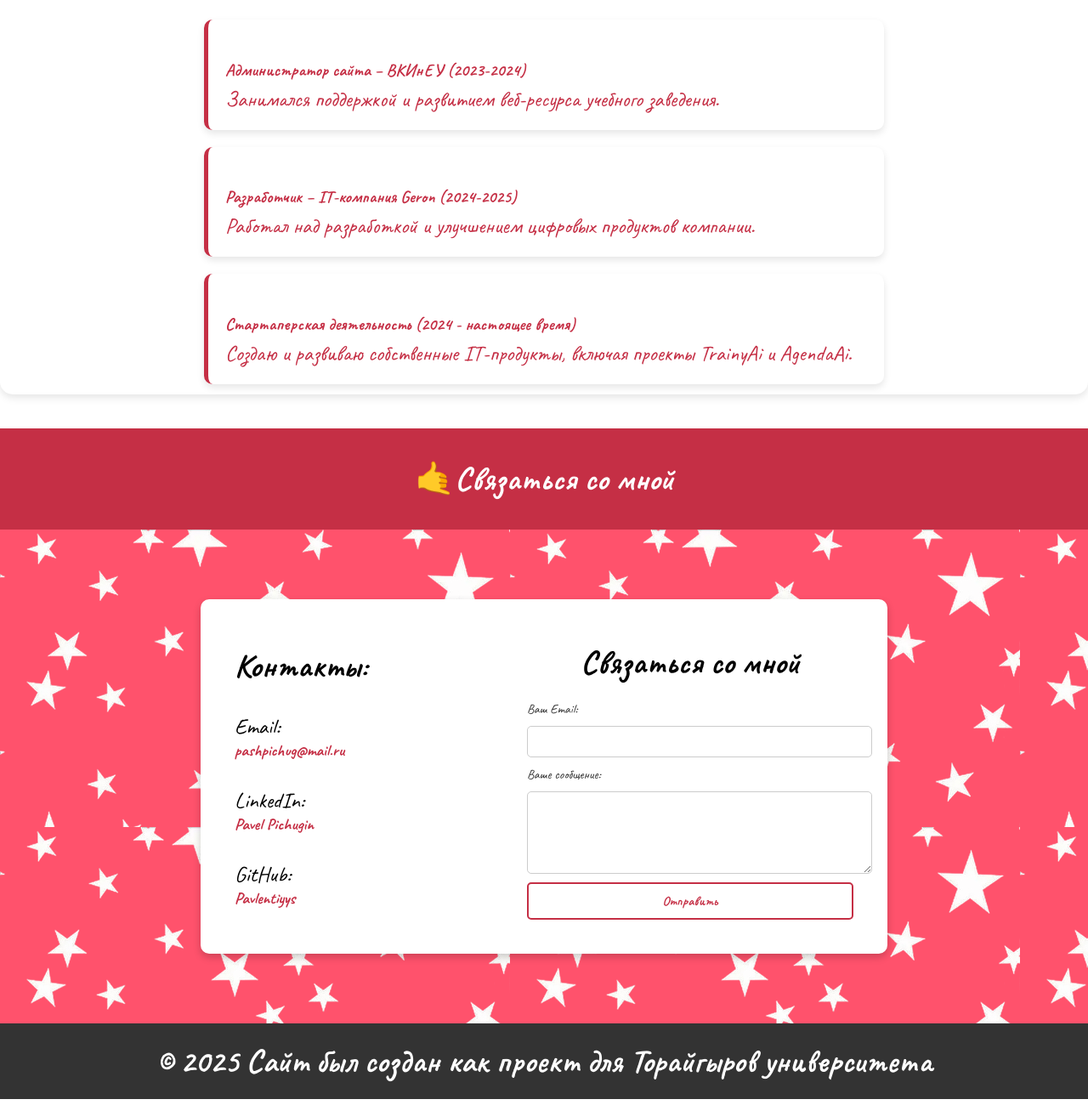
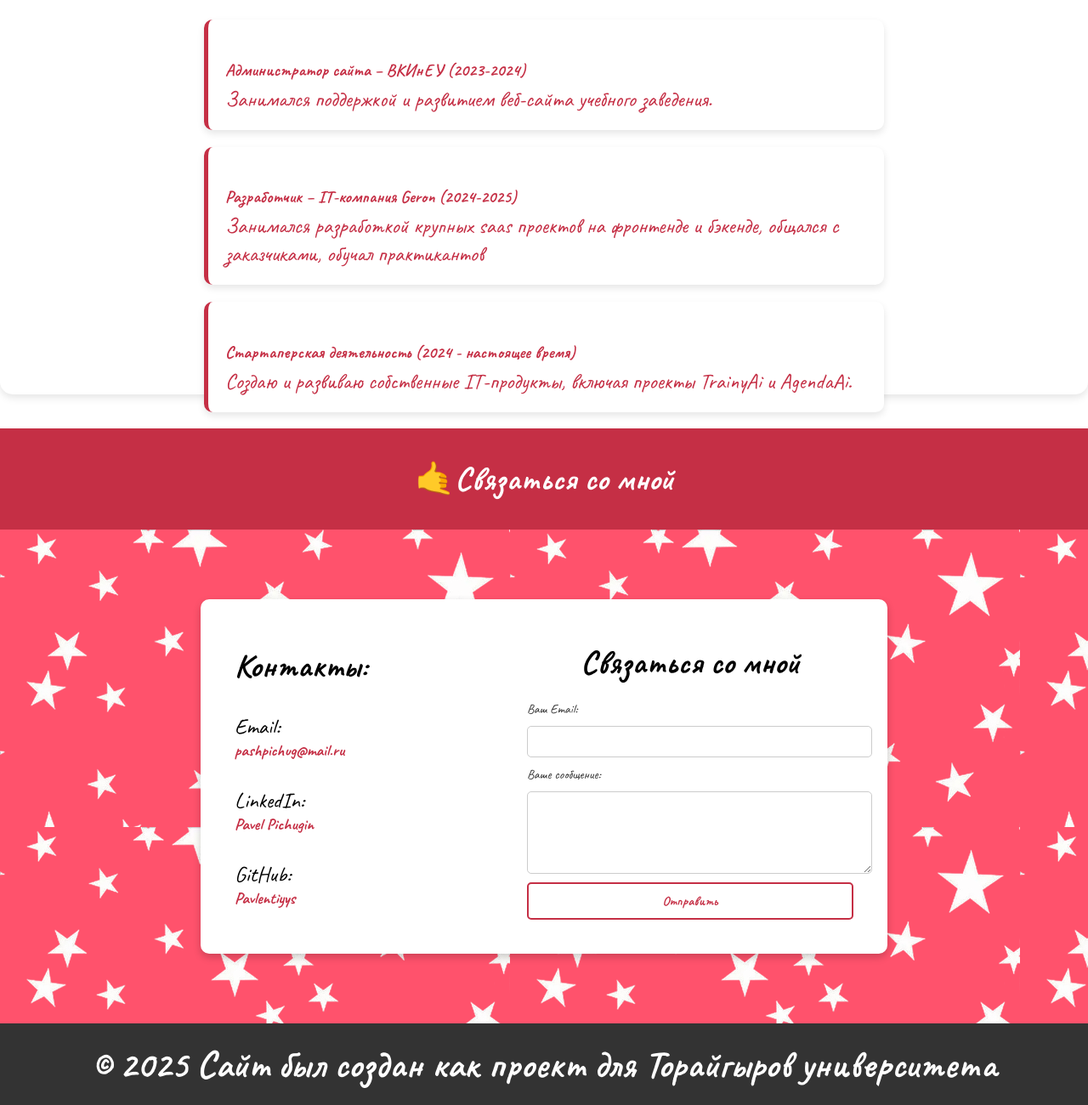
Before and after one commit to Pavlentiyys/tou-portfolio, a plain HTML site: page index.html in a window 1280 px wide. Shown: the part 1685-2985 px from the top of the page at 85% size. Drawn offline with Linux system fonts and the light colour scheme.

Commit message:
new information for experience

```diff
--- a/index.html
+++ b/index.html
@@ -81,11 +81,11 @@
             <div class="experience-content">
                 <div class="job-card">
                     <h4>Администратор сайта – ВКИнЕУ (2023-2024)</h4>
-                    <p>Занимался поддержкой и развитием веб-ресурса учебного заведения.</p>
+                    <p>Занимался поддержкой и развитием веб-сайта учебного заведения.</p>
                 </div>
                 <div class="job-card">
                     <h4>Разработчик – IT-компания Geron (2024-2025)</h4>
-                    <p>Работал над разработкой и улучшением цифровых продуктов компании.</p>
+                    <p>Занимался разработкой крупных saas проектов на фронтенде и бэкенде, общался с заказчиками, обучал практикантов</p>
                 </div>
                 <div class="job-card">
                     <h4>Стартаперская деятельность (2024 - настоящее время)</h4>
@@ -129,7 +129,7 @@
         </section>
     </main>
     <footer>
-        <h3>© 2025 Сайт был создан как проект для Торайгыров университета</h3>
+        <h2>© 2025 Сайт был создан как проект для Торайгыров университета</h2>
     </footer>
 </body>
 </html>
--- a/src/styles/style.css
+++ b/src/styles/style.css
@@ -301,8 +301,3 @@ footer {
     color: #fff;
     font-size: 16px;
 }
-
-footer p {
-    margin: 0;
-
-}
```
